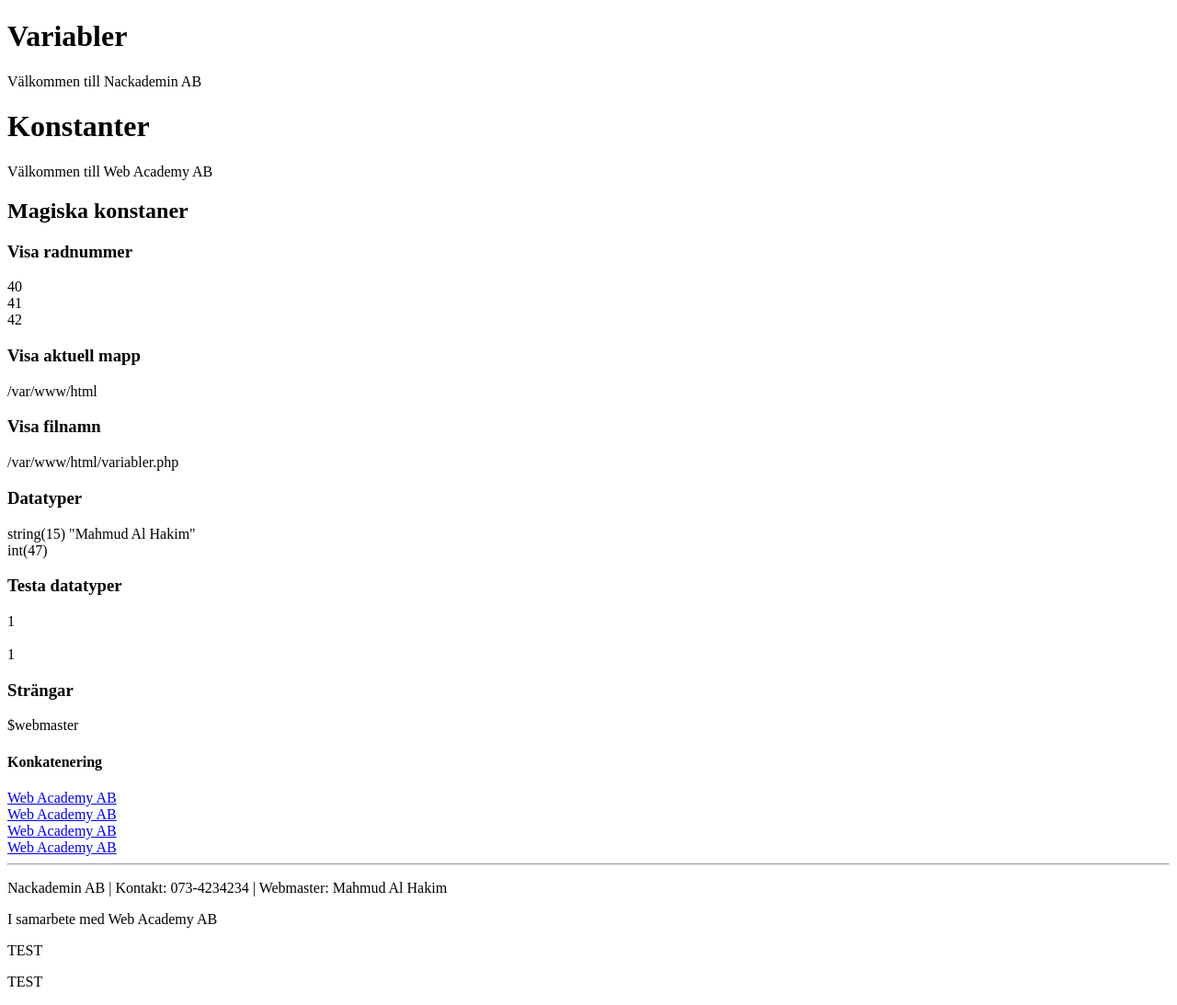
After one commit to mahmudalhakim/Backend_FEND19, a PHP site: page /variabler.php in a window 1280 px wide. The commit adds this page. Shown: the whole page at 92% size. Run offline with PHP 8.4, Linux system fonts and the light colour scheme.

Commit message:
Lektion 1

```diff
--- a/Lektion-01/hello-world.php
+++ b/Lektion-01/hello-world.php
@@ -32,7 +32,7 @@ print "<h2>Utskrift via funktionen print.</h2>";
 
 <p>Lorem ipsum dolor sit amet.</p>
 
-<?="<p>Echo - Shortcut syntax.</p>"?>
+<?="<p>Exempel på echo - shortcut syntax.</p>"?>
 
 </body>
 </html>
--- /dev/null
+++ b/Lektion-01/phpinfo.php
@@ -0,0 +1 @@
+<?php phpinfo(); ?>
--- /dev/null
+++ b/Lektion-01/variabler.php
@@ -0,0 +1,99 @@
+<?php
+
+// Arbeta med variabler
+
+$company = "Nackademin AB";
+$mobile = "073-4234234";
+$webmaster = "Mahmud Al Hakim";
+$age = 47;
+
+// Konstanter
+define("SITE_TITLE" , "Web Academy AB");
+
+?>
+
+<!DOCTYPE html>
+<html lang="sv">
+<head>
+  <meta charset="UTF-8">
+  <meta name="viewport" content="width=device-width, initial-scale=1.0">
+  <title>Variabler - <?=$company?> </title>
+</head>
+<body>
+
+
+  <?php
+
+    echo "<h1>Variabler</h1>";
+    echo "<p>Välkommen till $company</p>";
+    // $123;
+    // Parse error: syntax error, unexpected
+
+    echo "<h1>Konstanter</h1>";
+    // echo "Välkommen till SITE_TITLE" ; // OBS! Fel
+    echo "Välkommen till ";
+    echo SITE_TITLE ;
+
+    echo "<h2>Magiska konstaner</h2>";
+
+    echo "<h3>Visa radnummer</h3>";
+    echo __LINE__ . "<br>";
+    echo __LINE__ . "<br>";
+    echo __LINE__ . "<br>";
+
+    echo "<h3>Visa aktuell mapp</h3>";
+    echo __DIR__ . "<br>";
+
+    echo "<h3>Visa filnamn</h3>";
+    echo __FILE__ ;
+
+    echo "<h3>Datatyper</h3>";
+    var_dump($webmaster);
+    echo "<br>";
+    var_dump($age);
+
+    echo "<h3>Testa datatyper</h3>";
+    echo is_string($webmaster);  // 1 == true
+    echo "<br>";
+    echo is_int($webmaster); // OBS! ett tomt resultat == false
+    echo "<br>";
+    echo is_numeric($age); // 1
+
+    echo '<h3>Strängar</h3>';
+    echo '$webmaster'; // OBS! variabelnamn visas i webbläsaren!
+
+    echo "<h4>Konkatenering</h4>";
+    $url = "https://webacademy.se";
+    $txt = "Web Academy AB";
+
+    // Skapa en länk med konkatenering
+    echo '<a href="' .  $url  . '">' . $txt . '</a><br>';
+
+    // Alternativ syntax utan konkatenering
+    echo "<a href='$url'>$txt</a><br>";
+    echo "<a href=$url>$txt</a><br>";
+    echo "<a href=\"$url\">$txt</a><br>";
+
+    ?>
+
+
+  <footer>
+
+    <hr>
+    <?php
+      echo "<p>$company |
+            Kontakt: $mobile |
+            Webmaster: $webmaster </p>
+            <p>I samarbete med ";
+      echo SITE_TITLE;
+
+      // define("SITE_TITLE" , "TEST");
+      // Notice: Constant SITE_TITEL already defined
+
+    ?>
+  </footer>
+
+  <p>TEST</p><p>TEST</p>
+
+</body>
+</html>
```
Also changed, not shown: Lektion-01/arrayer.php (added, +56 -0 lines).
